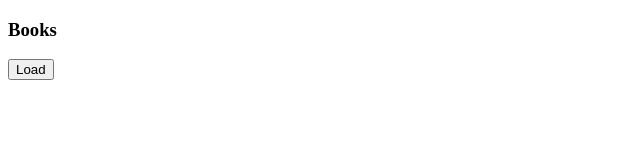
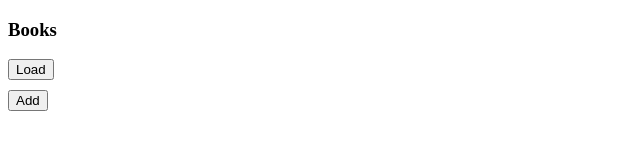
Before and after one commit to Denchik23083/books-ng, an Angular app: page / in a window 1280 px wide. Shown: the top 161 px of the page, without its empty margins (0-640 px from the left). Built offline with nearby package versions, Linux system fonts and the light colour scheme.

Commit message:
add routings

```diff
--- a/src/app/app-routing.module.ts
+++ b/src/app/app-routing.module.ts
@@ -1,7 +1,14 @@
 import { NgModule } from '@angular/core';
 import { RouterModule, Routes } from '@angular/router';
+import { AddBooksComponent } from './components/add-books/add-books.component';
+import { BooksComponent } from './components/books/books.component';
+import { UpdateBooksComponent } from './components/update-books/update-books.component';
 
-const routes: Routes = [];
+const routes: Routes = [
+  { path: '', component: BooksComponent},
+  { path: 'add', component: AddBooksComponent },
+  { path: 'update', component: UpdateBooksComponent }
+];
 
 @NgModule({
   imports: [RouterModule.forRoot(routes)],
--- a/src/app/app.module.ts
+++ b/src/app/app.module.ts
@@ -8,12 +8,14 @@ import { BooksComponent } from './components/books/books.component';
 import { BooksService } from './components/services/books-service';
 import { AddBooksComponent } from './components/add-books/add-books.component';
 import { FormsModule } from '@angular/forms';
+import { UpdateBooksComponent } from './components/update-books/update-books.component';
 
 @NgModule({
   declarations: [
     AppComponent,
     BooksComponent,
-    AddBooksComponent
+    AddBooksComponent,
+    UpdateBooksComponent
   ],
   imports: [
     BrowserModule,
--- a/src/app/components/add-books/add-books.component.ts
+++ b/src/app/components/add-books/add-books.component.ts
@@ -7,6 +7,7 @@ import { BookModel, BooksService } from '../services/books-service';
   templateUrl: './add-books.component.html',
   styleUrls: ['./add-books.component.scss']
 })
+
 export class AddBooksComponent implements OnInit {
 
   book: BookModel = {
--- a/src/app/components/app/app.component.html
+++ b/src/app/components/app/app.component.html
@@ -1 +1 @@
-<app-books></app-books>
+<router-outlet></router-outlet>
--- a/src/app/components/books/books.component.html
+++ b/src/app/components/books/books.component.html
@@ -7,7 +7,9 @@
         Страниц: {{book.pagesCount}}<br>
         Дата: {{book.publishDate}}<br>
     </span><br>
-    <app-add-books></app-add-books>
+</div>
+<div class="button">
+    <button><a routerLink="/add" class="link">Add</a></button>
 </div>
 
 <ng-template #load>
--- a/src/app/components/books/books.component.scss
+++ b/src/app/components/books/books.component.scss
@@ -0,0 +1,7 @@
+.button{
+    margin-top: 10px;
+}
+.link{
+    text-decoration: none;
+    color: black;
+}
--- /dev/null
+++ b/src/app/components/update-books/update-books.component.html
@@ -0,0 +1 @@
+<p>update-books works!</p>
--- /dev/null
+++ b/src/app/components/update-books/update-books.component.ts
@@ -0,0 +1,15 @@
+import { Component, OnInit } from '@angular/core';
+
+@Component({
+  selector: 'app-update-books',
+  templateUrl: './update-books.component.html',
+  styleUrls: ['./update-books.component.scss']
+})
+export class UpdateBooksComponent implements OnInit {
+
+  constructor() { }
+
+  ngOnInit(): void {
+  }
+
+}
```
Also changed, not shown: src/app/components/update-books/update-books.component.scss (added).
